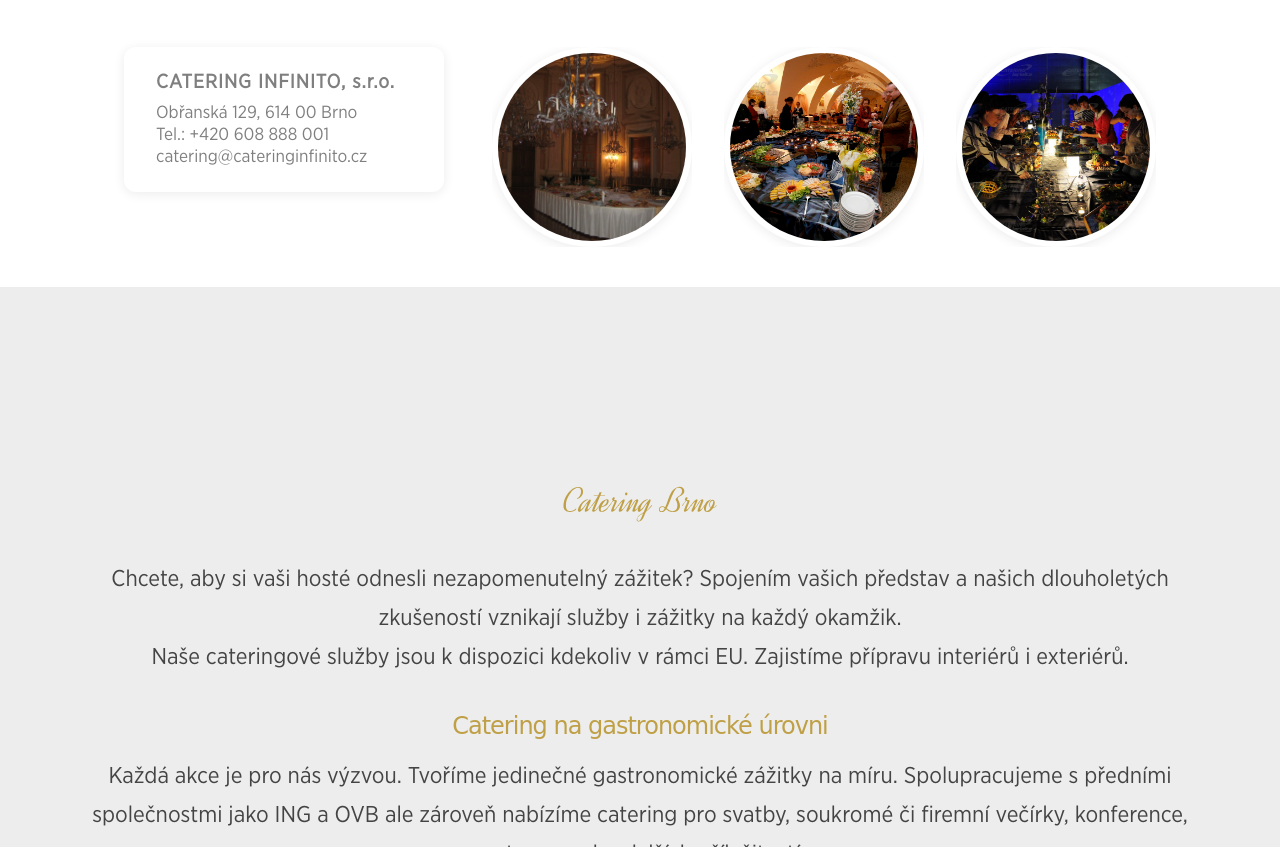
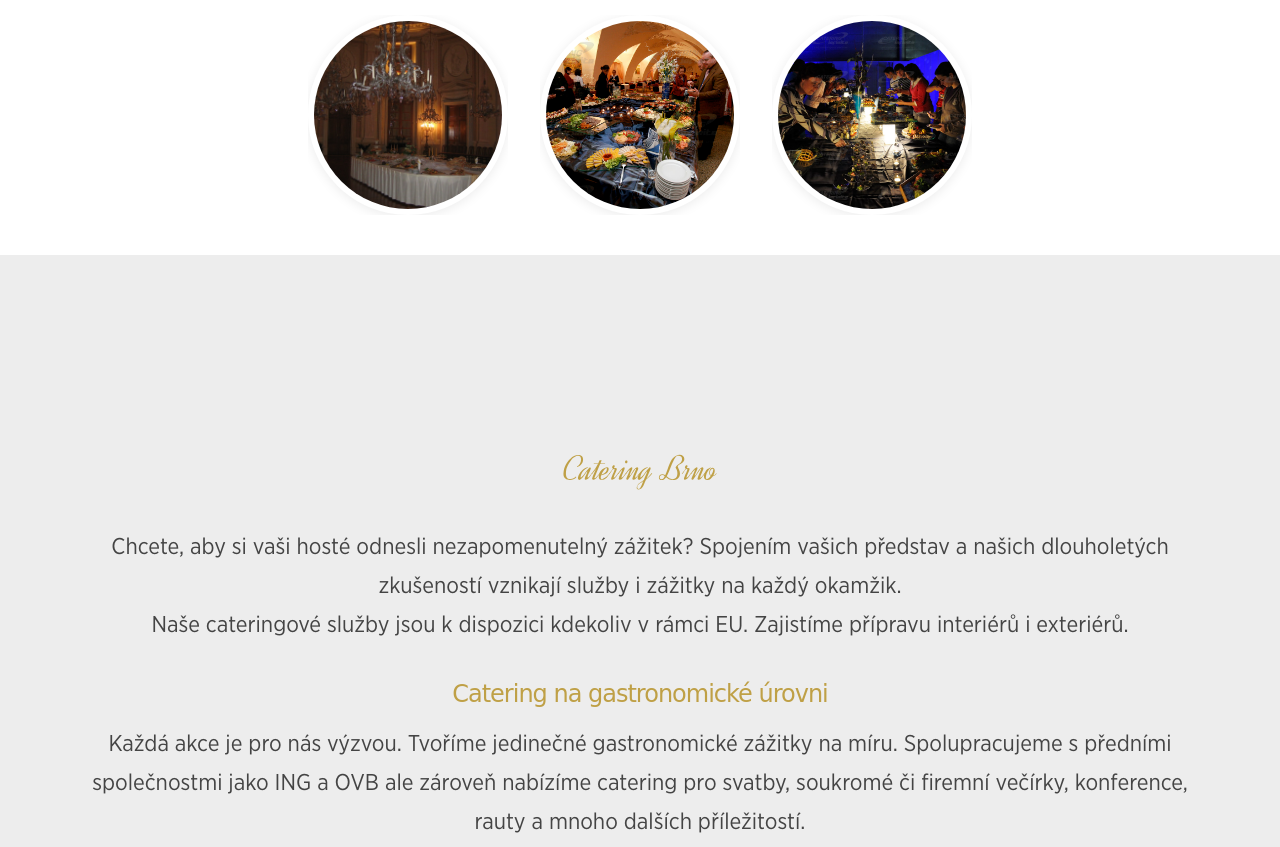
Before and after one commit to schaumannj/catering, a plain HTML site: page index.html in a window 1280 px wide. Shown: the part 1079-1926 px from the top of the page. Drawn offline with Linux system fonts and the light colour scheme.

Commit message:
odstraneni adresy z uvodni stranky - dle Igor ato vypadalo jako razitko

```diff
--- a/index.html
+++ b/index.html
@@ -355,13 +355,7 @@
       Nabízíme komplexní služby včetně gastronomie, technického zajištění i doprovodného programu.<br>
       Hledáte catering, který překvapí? Kontaktujte nás a společně vytvoříme akci, na kterou vaše hosté nezapomenou.
     </div>
-    <div class="pdf-intro-row">
-      <div class="pdf-intro-contact">
-        <b>CATERING INFINITO, s.r.o.</b>
-        Obřanská 129, 614 00 Brno<br>
-        Tel.: +420 608 888 001<br>
-        catering@cateringinfinito.cz
-      </div>
+
       <div class="pdf-intro-circles">
         <img class="pdf-intro-circle-img" src="foto/catering/catering_foto_1.jpg" alt="Dezert">
         <img class="pdf-intro-circle-img" src="foto/catering/catering_foto_3.jpg" alt="Hlavní chod">
```
